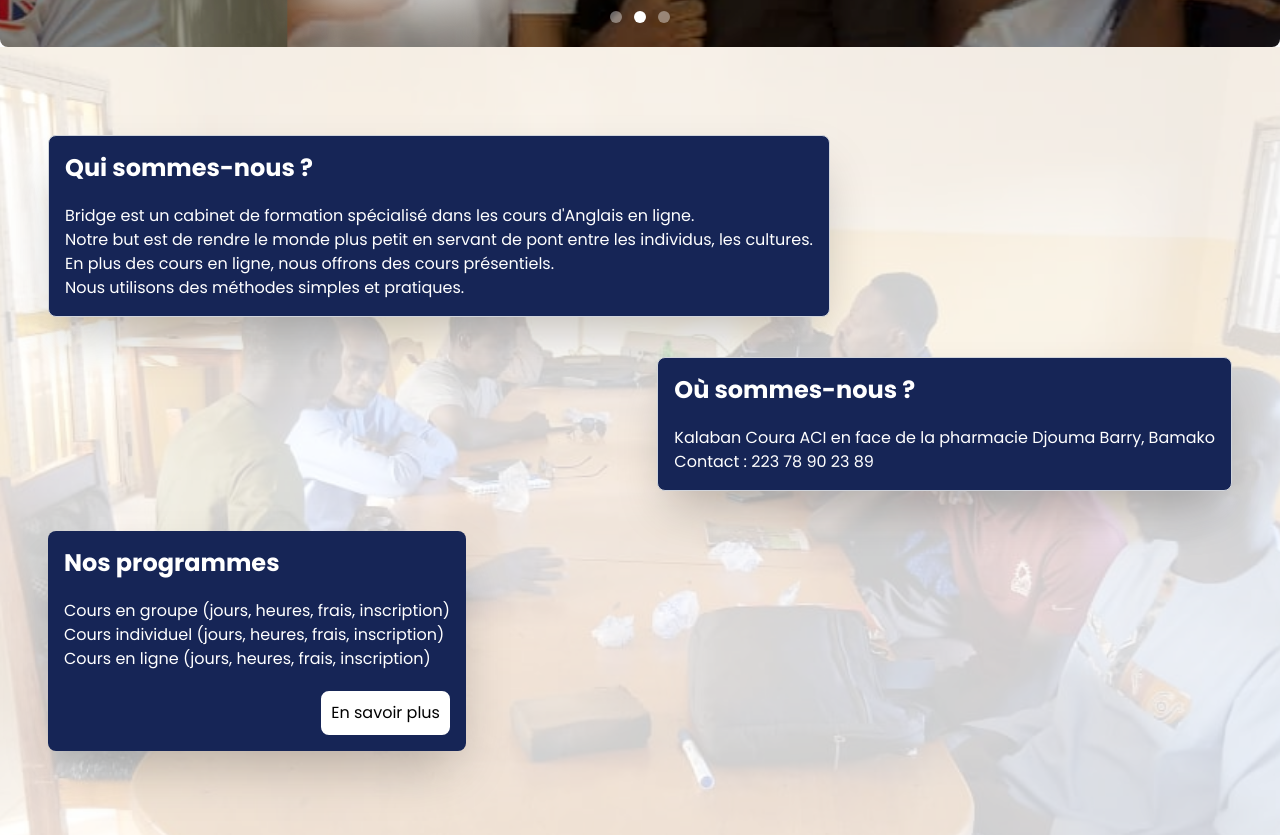
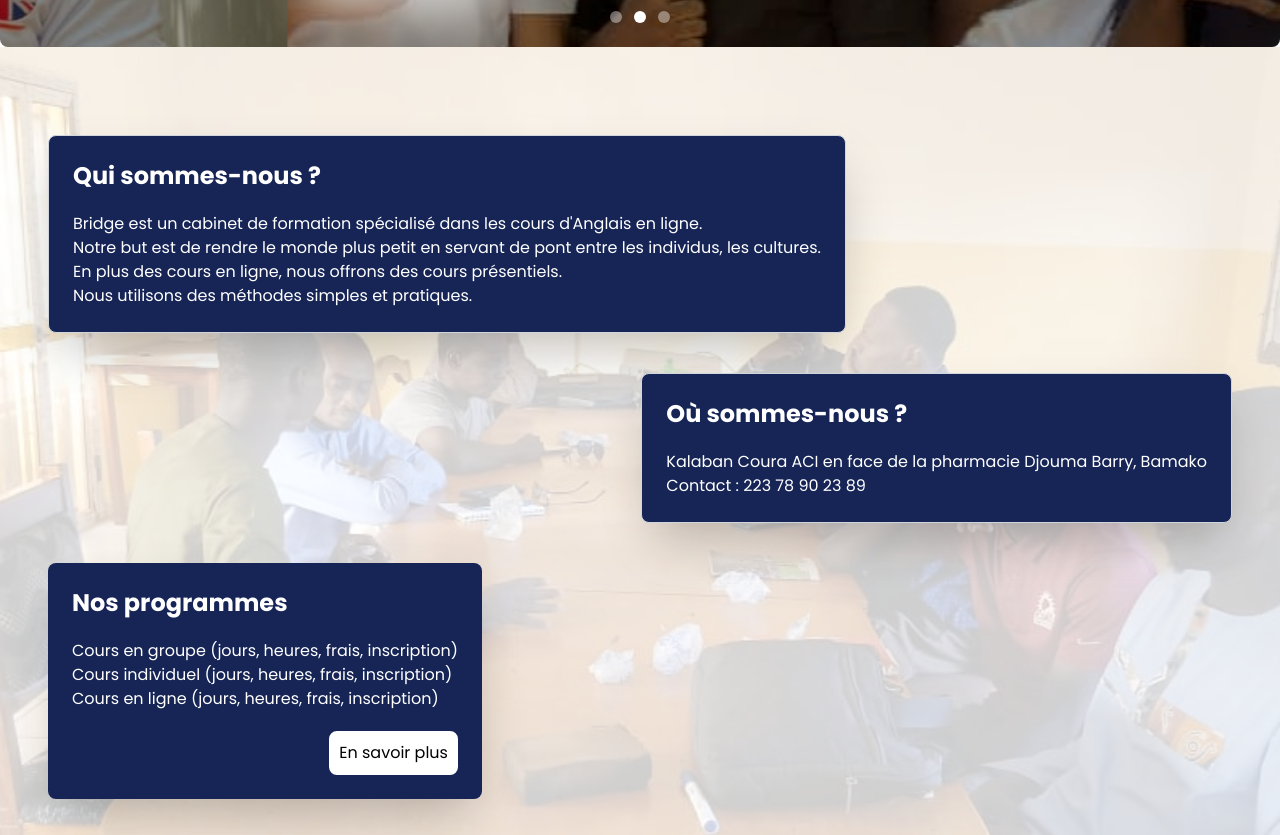
Before and after one commit to oumar-dev-app/Bridge, a Next.js app: page /about in a window 1280 px wide. Shown: the part 600-1435 px from the top of the page. Built offline with nearby package versions, Linux system fonts and the light colour scheme.

Commit message:
modification rapide

```diff
--- a/_Components/AboutText.tsx
+++ b/_Components/AboutText.tsx
@@ -17,7 +17,7 @@ export default function AboutText() {
                         <Container>
                             <div className="grid grid-cols-1 bg-white/80 gap-10 lg:grid-cols-1 absolue p-12">
                                 <div className="flex justify-start mt-10 ">
-                                    <div className=" p-4 space-y-5 border text-white border-gray-300 shadow-2xl bg-blue-950 rounded-lg ">
+                                    <div className=" p-6 space-y-5 border text-white border-gray-300 shadow-2xl bg-blue-950 rounded-lg ">
                                         <h1 className="font-bold text-2xl">Qui sommes-nous ?</h1>
                                         <p>Bridge est un cabinet de formation spécialisé dans les cours d'Anglais en ligne. <br />
                                             Notre but est de rendre le monde plus petit en servant de pont entre les individus,  les cultures. <br />
@@ -27,7 +27,7 @@ export default function AboutText() {
                                 </div>
 
                                 <div className="flex justify-end">
-                                    <div className="p-4 shadow-2xl space-y-5 text-white border bg-blue-950 border-gray-300 relative rounded-lg ">
+                                    <div className="p-6 shadow-2xl space-y-5 text-white border bg-blue-950 border-gray-300 relative rounded-lg ">
                                         <h1 className="font-bold text-2xl">Où sommes-nous ?</h1>
                                         <p>Kalaban Coura ACI en face de la pharmacie Djouma Barry, Bamako <br />
                                             Contact : 223 78 90 23 89</p>
@@ -35,7 +35,7 @@ export default function AboutText() {
                                 </div>
 
                                 <div className="flex justify-start mb-10">
-                                    <div className=" p-4 space-y-5  text-white shadow-2xl bg-blue-950  rounded-lg ">
+                                    <div className=" p-6 space-y-5  text-white shadow-2xl bg-blue-950  rounded-lg ">
                                         <h1 className="font-bold text-2xl">Nos programmes</h1>
                                         <p>Cours en groupe (jours, heures, frais, inscription) <br />
                                             Cours individuel (jours, heures, frais, inscription) <br />
```
